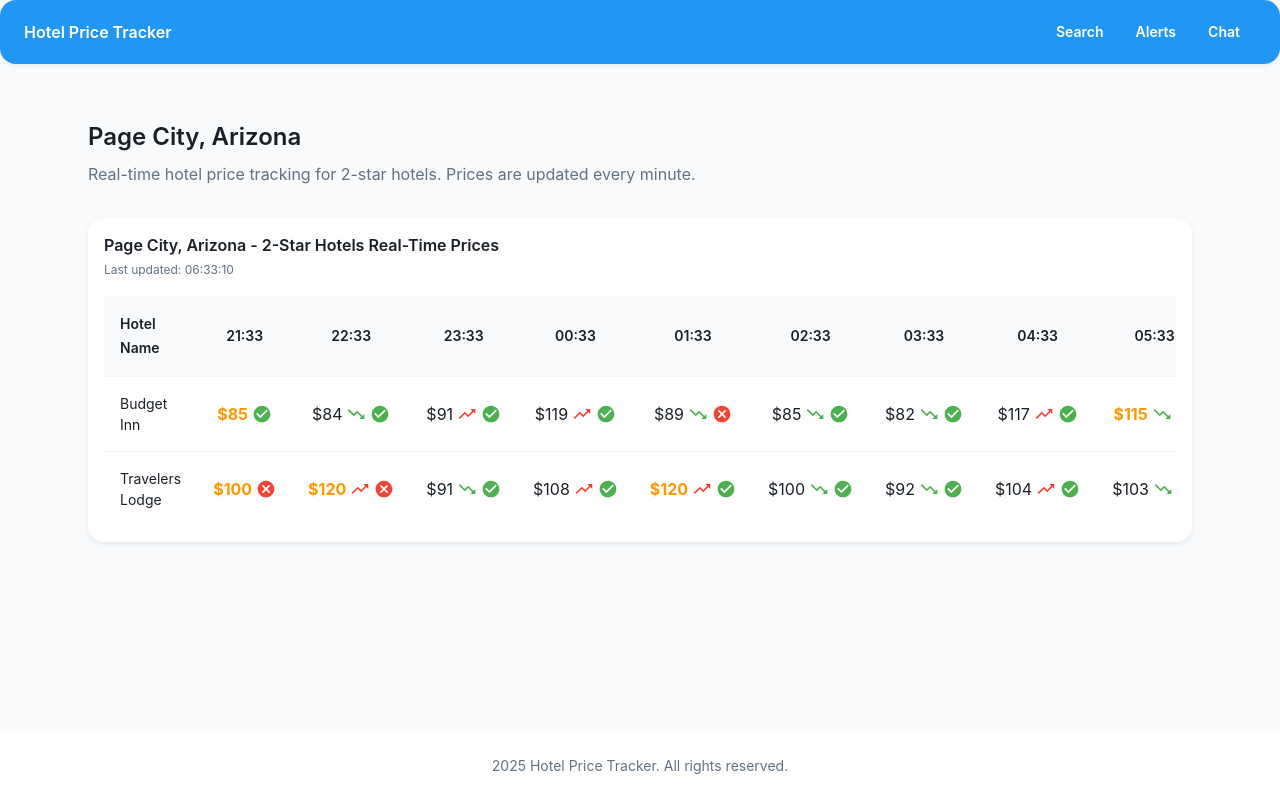
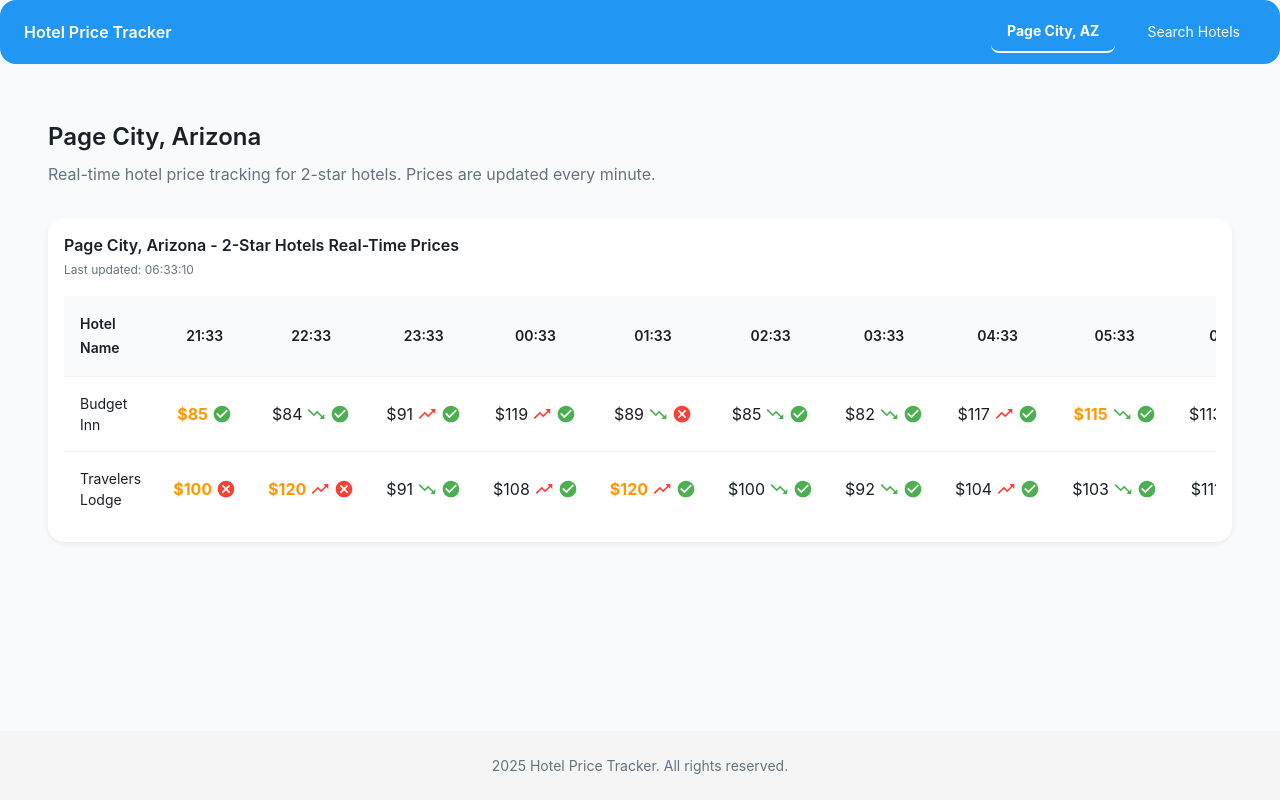
Before and after one commit to lohitverma/hoteltracking, a React (Vite) app in the folder frontend/: page /page-city in a window 1280 px wide. Built offline with nearby package versions, Linux system fonts and the light colour scheme.

Commit message:
Make Page City view the default home page and update navigation

```diff
--- a/frontend/src/App.jsx
+++ b/frontend/src/App.jsx
@@ -1,5 +1,5 @@
 import React from 'react';
-import { BrowserRouter as Router, Routes, Route } from 'react-router-dom';
+import { BrowserRouter as Router, Routes, Route, Navigate } from 'react-router-dom';
 import { ThemeProvider } from '@mui/material/styles';
 import { CssBaseline } from '@mui/material';
 import { SnackbarProvider } from 'notistack';
@@ -27,9 +27,10 @@ function App() {
             <Router>
               <Layout>
                 <Routes>
-                  <Route path="/" element={<Home />} />
+                  {/* Redirect root to page-city */}
+                  <Route path="/" element={<Navigate to="/page-city" replace />} />
+                  <Route path="/page-city" element={<PageCity />} />
                   <Route path="/search" element={<HotelSearch />} />
-                  <Route path="/page-city" element={<PageCity />} />
                 </Routes>
               </Layout>
             </Router>
--- a/frontend/src/components/Layout.jsx
+++ b/frontend/src/components/Layout.jsx
@@ -1,31 +1,85 @@
 import React from 'react';
-import { Box, AppBar, Toolbar, Typography, Button, Container } from '@mui/material';
-import { useNavigate } from 'react-router-dom';
+import {
+  AppBar,
+  Box,
+  Toolbar,
+  Typography,
+  Button,
+  Container,
+  useTheme,
+} from '@mui/material';
+import { useNavigate, useLocation } from 'react-router-dom';
 
 const Layout = ({ children }) => {
+  const theme = useTheme();
   const navigate = useNavigate();
+  const location = useLocation();
+
+  const isActive = (path) => location.pathname === path;
 
   return (
     <Box sx={{ display: 'flex', flexDirection: 'column', minHeight: '100vh' }}>
-      <AppBar position="static">
+      <AppBar position="static" elevation={0}>
         <Toolbar>
           <Typography
             variant="h6"
             component="div"
-            sx={{ cursor: 'pointer', flexGrow: 1 }}
-            onClick={() => navigate('/')}
+            sx={{ flexGrow: 1, cursor: 'pointer' }}
+            onClick={() => navigate('/page-city')}
           >
             Hotel Price Tracker
           </Typography>
-          <Button color="inherit" onClick={() => navigate('/search')}>Search</Button>
-          <Button color="inherit" onClick={() => navigate('/alerts')}>Alerts</Button>
-          <Button color="inherit" onClick={() => navigate('/chat')}>Chat</Button>
+          <Box sx={{ display: 'flex', gap: 2 }}>
+            <Button
+              color="inherit"
+              onClick={() => navigate('/page-city')}
+              sx={{
+                fontWeight: isActive('/page-city') ? 'bold' : 'normal',
+                borderBottom: isActive('/page-city')
+                  ? `2px solid ${theme.palette.common.white}`
+                  : 'none',
+              }}
+            >
+              Page City, AZ
+            </Button>
+            <Button
+              color="inherit"
+              onClick={() => navigate('/search')}
+              sx={{
+                fontWeight: isActive('/search') ? 'bold' : 'normal',
+                borderBottom: isActive('/search')
+                  ? `2px solid ${theme.palette.common.white}`
+                  : 'none',
+              }}
+            >
+              Search Hotels
+            </Button>
+          </Box>
         </Toolbar>
       </AppBar>
-      <Container component="main" sx={{ flexGrow: 1, py: 3 }}>
+
+      <Container
+        component="main"
+        maxWidth={false}
+        sx={{
+          flexGrow: 1,
+          py: 3,
+          px: { xs: 2, sm: 3 },
+          bgcolor: 'background.default',
+        }}
+      >
         {children}
       </Container>
-      <Box component="footer" sx={{ py: 3, px: 2, mt: 'auto', backgroundColor: 'background.paper' }}>
+
+      <Box
+        component="footer"
+        sx={{
+          py: 3,
+          px: 2,
+          mt: 'auto',
+          backgroundColor: theme.palette.grey[100],
+        }}
+      >
         <Container maxWidth="sm">
           <Typography variant="body2" color="text.secondary" align="center">
             {new Date().getFullYear()} Hotel Price Tracker. All rights reserved.
```
